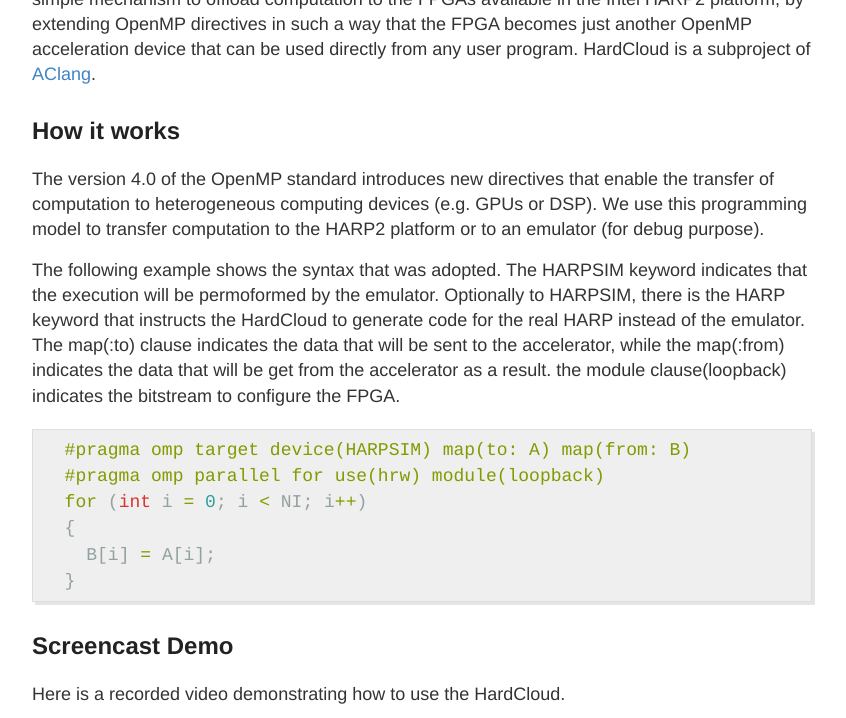
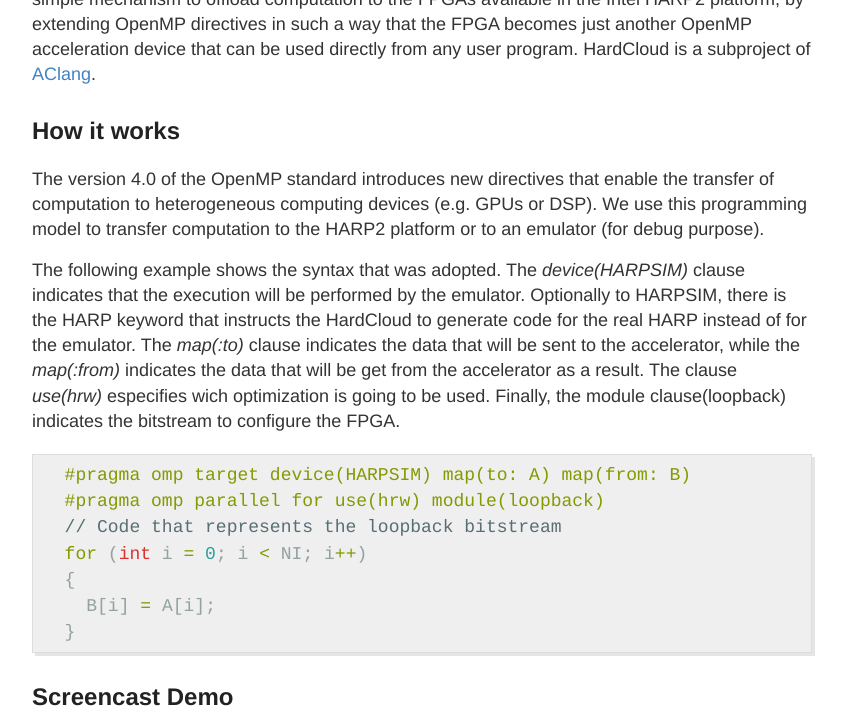
Before and after one commit to ramonn76/HardCloud, a Jekyll site: the page built from index.md, in a window 1280 px wide and 900 px high, scrolled down 316 px, cut to the strip 0-718 px from the top of the window. Shown: the whole strip, without its empty margins (218-1064 px from the left). Built offline with Jekyll 4.4.1, drawn with Linux system fonts in a browser that asks for light colours.

Commit message:
Update index.md

```diff
--- a/index.md
+++ b/index.md
@@ -13,17 +13,20 @@ enable the transfer of  computation to heterogeneous computing devices
 (e.g.  GPUs  or  DSP).  We  use this  programming  model  to  transfer
 computation to the HARP2 platform or to an emulator (for debug purpose).
 
-The following example shows the syntax that was adopted. The HARPSIM keyword indicates that the execution will be
-permoformed by the emulator. Optionally to HARPSIM, there is the HARP keyword that instructs the HardCloud
-to generate code for the real HARP instead of the emulator. The map(:to) clause indicates the data that will be
-sent to the accelerator, while the map(:from) indicates the data that will be get from the accelerator as a result.
-the module clause(loopback) indicates the bitstream to configure the FPGA.
+The following example shows the syntax that was adopted. The *device(HARPSIM)*
+clause indicates that the execution will be performed by the emulator.
+Optionally to HARPSIM, there is the HARP keyword that instructs the
+HardCloud to generate code for the real HARP instead of for the emulator.
+The *map(:to)* clause indicates the data that will be sent to the accelerator,
+while the *map(:from)* indicates the data that will be get from the accelerator as a result.
+The clause *use(hrw)* especifies wich optimization is going to be used. Finally, the module clause(loopback) indicates the bitstream to configure the FPGA.
 
 
 {% highlight C %}
 
   #pragma omp target device(HARPSIM) map(to: A) map(from: B)
   #pragma omp parallel for use(hrw) module(loopback)
+  // Code that represents the loopback bitstream
   for (int i = 0; i < NI; i++)
   {
     B[i] = A[i];
```
